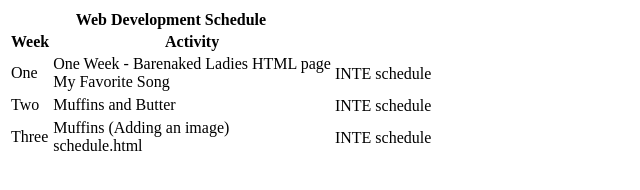
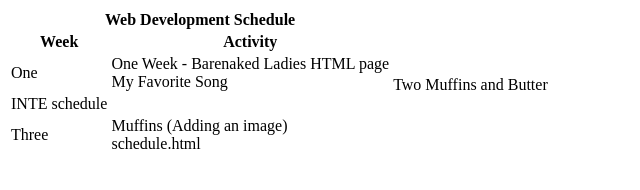
Before and after one commit to kjshive/INTE240, a plain HTML site: page schedule.html in a window 1280 px wide. Shown: the whole page, without its empty margins (0-640 px from the left). Drawn offline with Linux system fonts and the light colour scheme.

Commit message:
Update schedule.html

```diff
--- a/schedule.html
+++ b/schedule.html
@@ -16,9 +16,7 @@
                 <td rowspan="2">One</td>
                 <td rowspan="2">One Week - Barenaked Ladies HTML page<br>My Favorite Song</td>
             </tr>
-            <tr>
-                <td>INTE schedule</td>
-            </tr>
+
             <tr>
                 <td rowspan="2">Two</td>
                 <td rowspan="2">Muffins and Butter</td>
@@ -30,9 +28,7 @@
                 <td rowspan="2">Three</td>
                 <td rowspan="2">Muffins (Adding an image)<br>schedule.html</td>
             </tr>
-            <tr>
-                <td>INTE schedule</td>
-            </tr>
+
         </table>
 
 </body>
```
